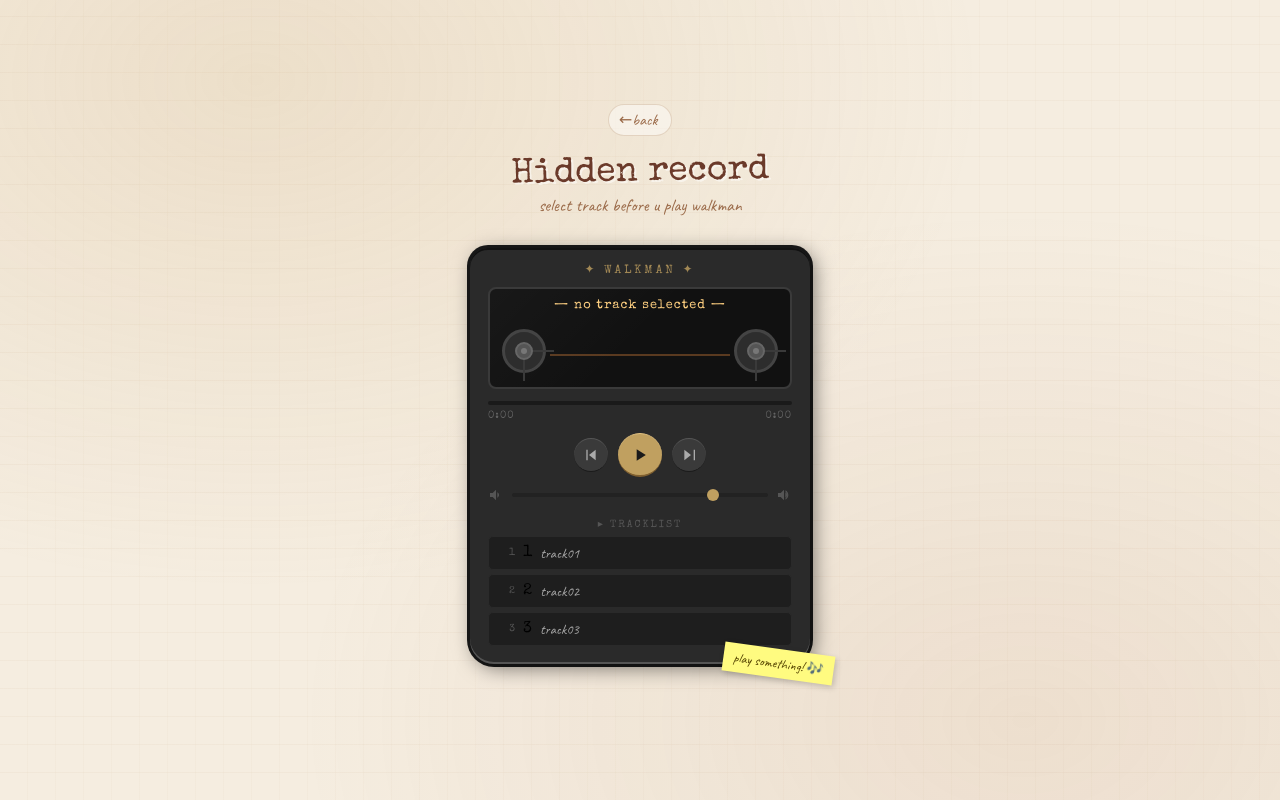
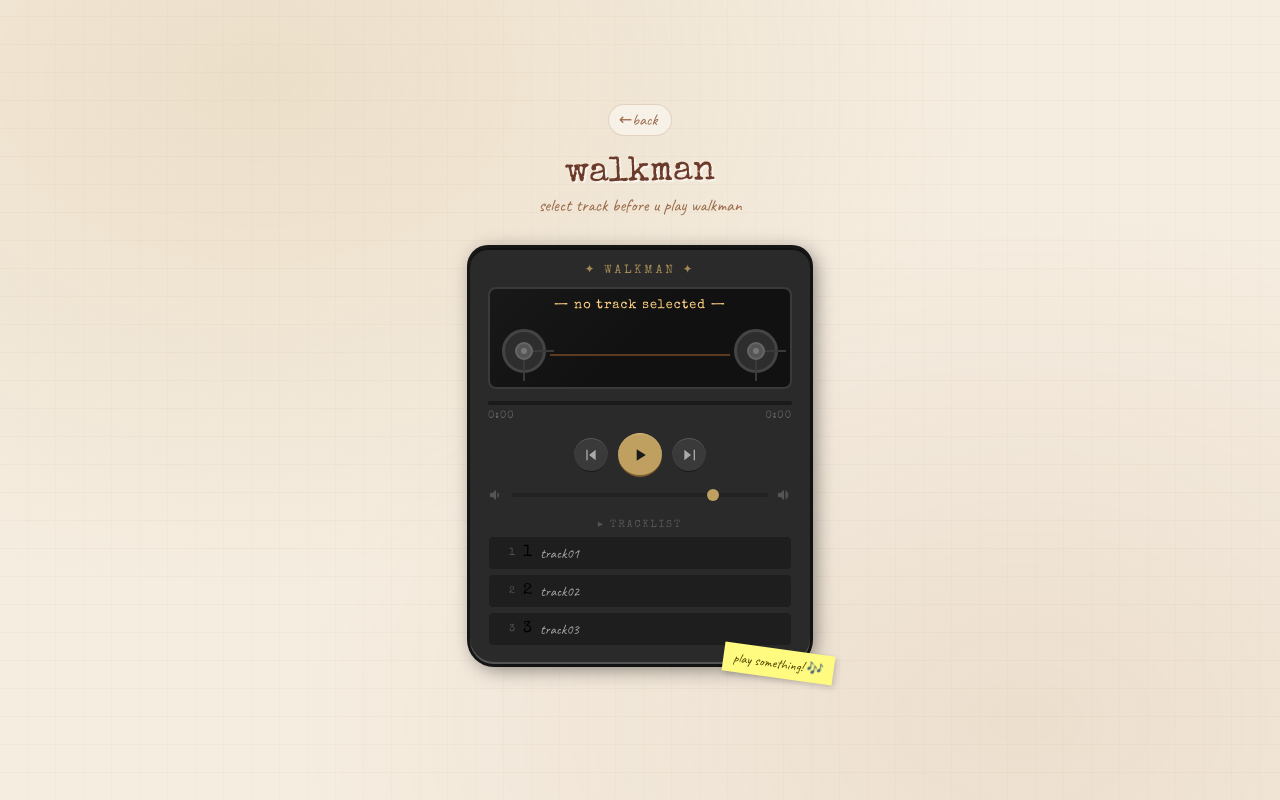
Before and after one commit to vixours/alfess, a plain HTML site: page scrapbook_walkman.html in a window 1280 px wide. Drawn offline with nearby package versions, Linux system fonts and the light colour scheme.

Commit message:
modified:   scrapbook_walkman.html

```diff
--- a/scrapbook_walkman.html
+++ b/scrapbook_walkman.html
@@ -529,7 +529,7 @@
   </head>
   <body>
     <a href="./index.html" class="back-btn"> ←back</a>
-    <div class="page-title">Hidden record</div>
+    <div class="page-title">walkman</div>
     <div class="page-subtitle">select track before u play walkman</div>
 
     <div class="walkman-wrapper">
```
